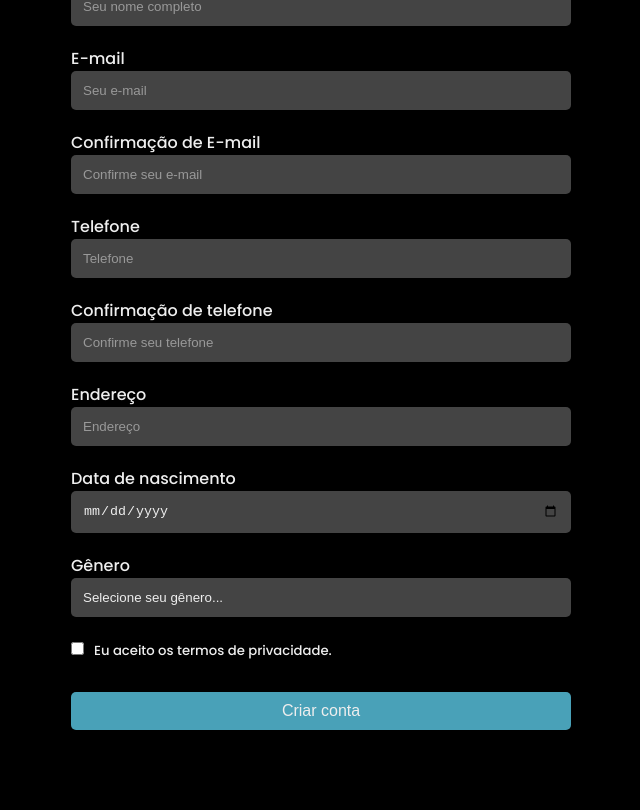
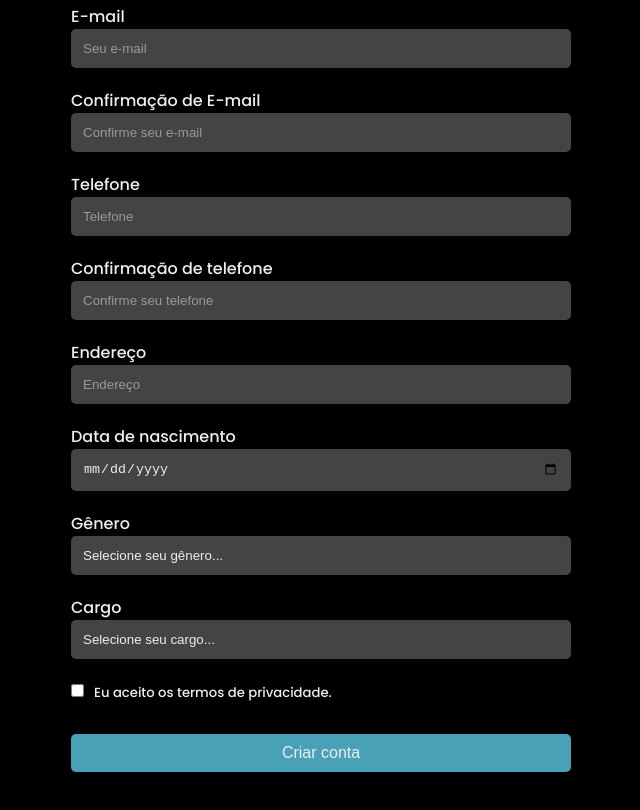
Before and after one commit to tatazzy/cadastronew, a React (Create React App) app: page /cadastrar-pessoa in a window 1280 px wide. Shown: the part 334-1144 px from the top of the page, without its empty margins (319-959 px from the left). Built offline with nearby package versions, Linux system fonts and the light colour scheme.

Commit message:
insercao do select de cargo

```diff
--- a/src/components/Form.jsx
+++ b/src/components/Form.jsx
@@ -28,7 +28,7 @@ export const Form = () => {
       telefone: data.telephone,
       dataNasc: data.dateOfBirth,
       genero: data.gender,
-      cargo: "Desenvolvedor",
+      cargo: data.occupation,
       idade: 20,
     });
     console.log(response);
@@ -231,7 +231,26 @@ export const Form = () => {
           <p className="error-message">Selecione um gênero</p>
         )}
       </div>
-
+      <div className="form-group">
+        <label>Cargo</label>
+        <select
+          {...register("occupation", {
+            validate: (value) => {
+              return value != "0";
+            },
+          })}
+          className={errors?.occupation && "input-error"}>
+          <option value="0">Selecione seu cargo...</option>
+          <option value="Desenvolvedor">Desenvolvedor</option>
+          <option value="Designer">Designer</option>
+          <option value="Gerente">Gerente</option>
+          <option value="Analista">Analista</option>
+          <option value="Administrador">Administrador</option>
+        </select>
+        {errors?.occupation?.type == "validate" && (
+          <p className="error-message">Selecione um cargo</p>
+        )}
+      </div>
       <div className="form-group">
         <div className="checkbox-group">
           <input
```
